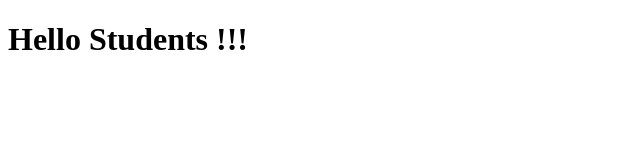
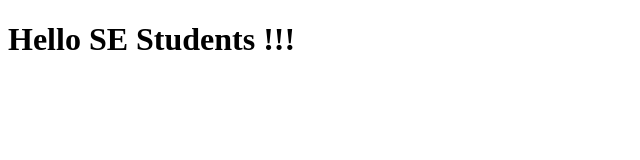
Before and after one commit to PraveenKumarSuggula/DevOpsExampleProject, an Angular app: page / in a window 1280 px wide. Shown: the top 160 px of the page, without its empty margins (0-640 px from the left). Built offline with nearby package versions, Linux system fonts and the light colour scheme.

Commit message:
Update title

```diff
--- a/src/app/app.component.html
+++ b/src/app/app.component.html
@@ -1 +1 @@
-<h1>Hello Students !!!</h1>
+<h1>Hello SE Students !!!</h1>
```
